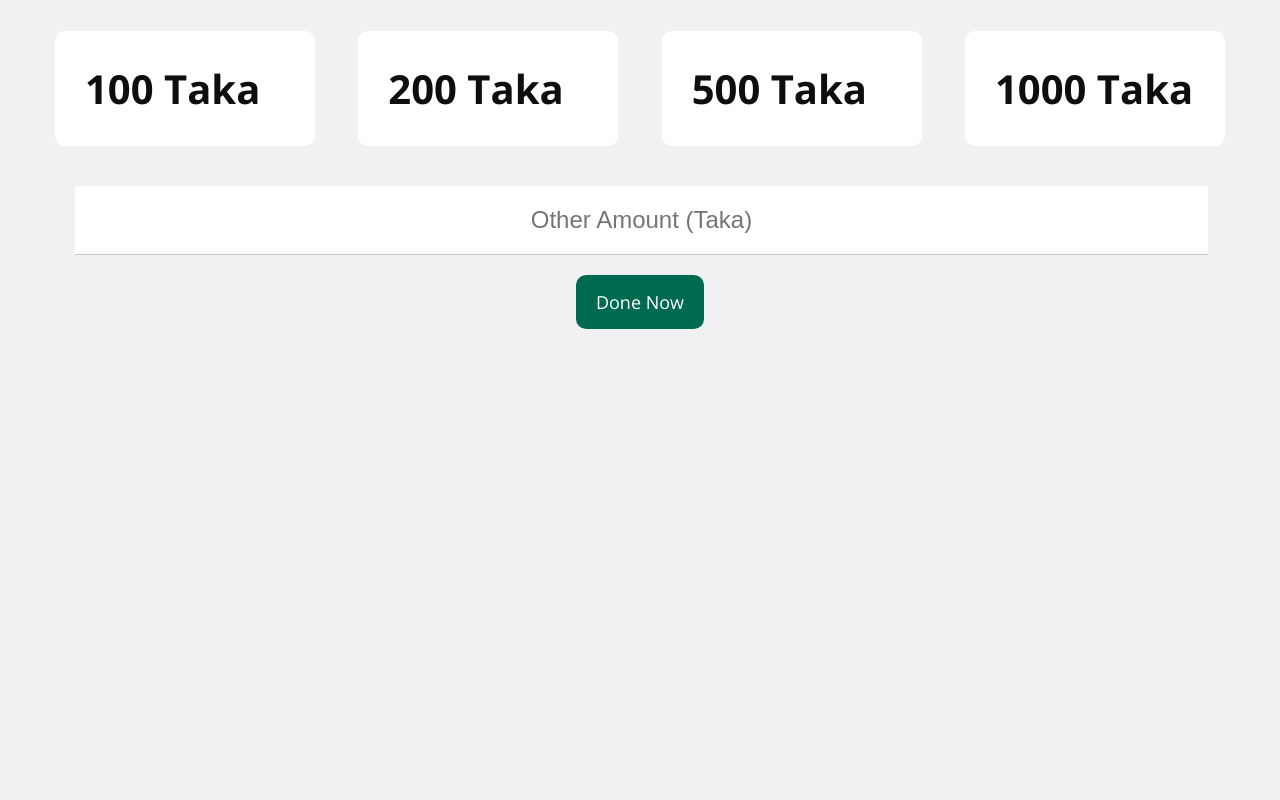
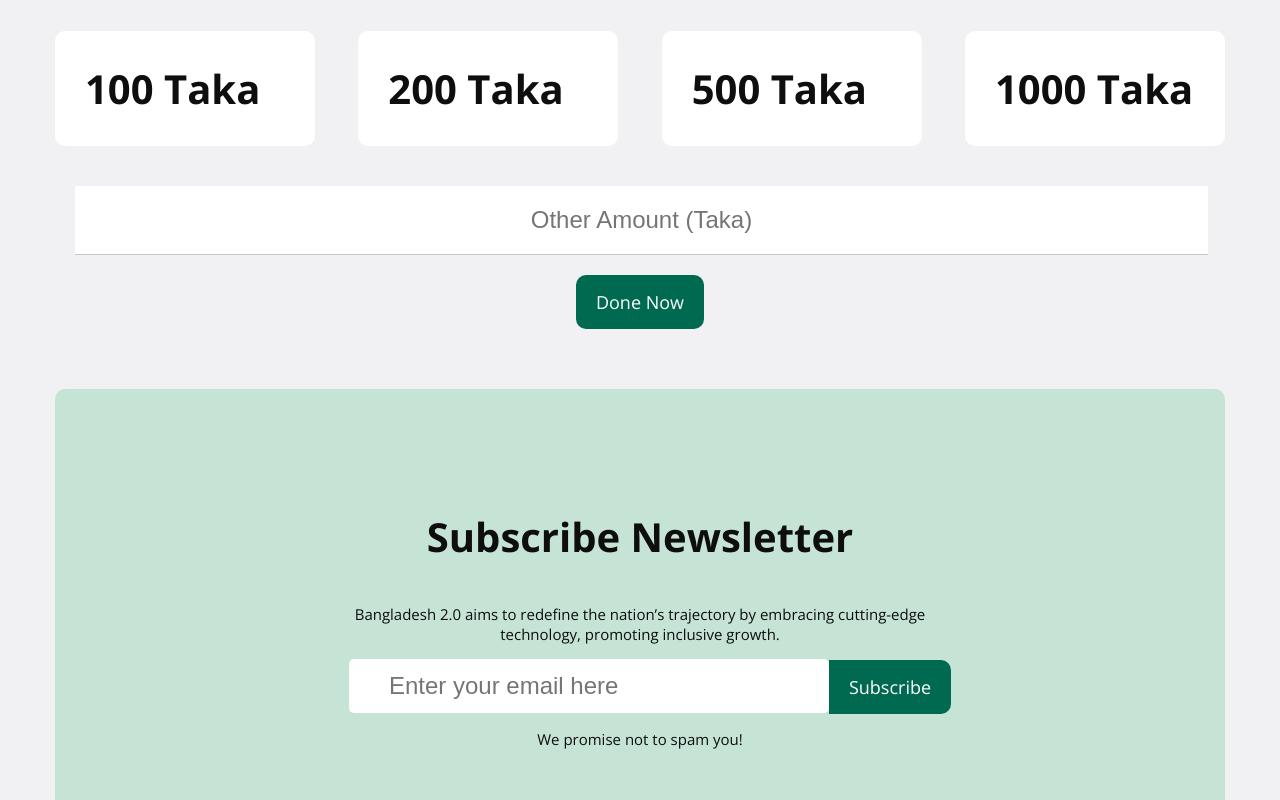
Before and after one commit to creative-kamrul/bangladesh2.0, a plain HTML site: page index.html in a window 1280 px wide. Shown: the part 3527-4327 px from the top of the page. Before the commit the page ends 3916 px from the top, so only its background shows below. Drawn offline with nearby package versions, Linux system fonts and the light colour scheme.

Commit message:
finall commit

```diff
--- a/css/style.css
+++ b/css/style.css
@@ -19,6 +19,11 @@
     font-family: "Open Sans", serif;
     border-radius: 10px;
     border: none;
+    transition: all 1s ;
+  }
+  .btn-primery:hover{
+    background: #06b0f3;
+    cursor: pointer;
   }
   .title{
   font-family: "Open Sans", serif;
@@ -56,6 +61,7 @@ nav a .header-btn{
   font-family: "Open Sans", serif;
   border-radius: 10px;
   border-color: #006A50;
+  transition: all 1s;
 }
 nav a .header-btn:hover{
   background: #006A50;
@@ -105,6 +111,10 @@ nav a .header-btn:hover{
   border: 2px solid #cec5c5;
   border-radius: 20px;
   margin: 10px;
+  transition: all 1s;
+}
+.piller .item-one:hover{
+  background: #5490F5;
 }
 .piller .p-title{
   font-family: "Open Sans", serif;
@@ -139,6 +149,7 @@ nav a .header-btn:hover{
 .future .three{
   background: #F7EBCF;
 }
+
 .future .f-item .f-title{
   font-family: "Open Sans", serif;
   font-size: 20px;
@@ -242,12 +253,17 @@ nav a .header-btn:hover{
   display: flex;
   justify-content: space-between;
 }
+
 .donate .m-title{
   width: 200px;
   background: #ffffff;
   padding: 30px;
   border: 1 px solid #C6E4D6;
   border-radius: 10px;
+}
+.donate .m-title:hover{
+  background: #a7c7b8;
+  transition: all 1s ;
 }
 .donate .taka{
   width: 90%;
@@ -261,6 +277,7 @@ nav a .header-btn:hover{
   outline: 0;
   margin-left: 20px;
 }
+
 .d-btn {
   width: 100%;
   margin-top: 20px;
@@ -269,3 +286,38 @@ nav a .header-btn:hover{
 .donate-btn{
   text-align: center;
 }
+/* =============newsletter=============== */
+.newsletter{
+  max-width: 1170px;
+  margin: 60px auto;
+  text-align: center;
+  background: #C6E4D6;
+  border-radius: 10px;
+}
+.newsletter .items-news{
+  padding: 80px 260px;
+ }
+ .problem{
+  border: none;
+  width: 400px;
+  border-radius: 5px;
+  padding: 13px 40px;
+  font-size: 24px;
+  outline: 0;
+  margin-left: 20px;
+ }
+ .s-btn{
+  background-color: #006A50;
+  color: #ffffff;
+  font-size: 18px;
+  padding: 15px 20px;
+  font-family: "Open Sans", serif;
+  border-radius: 0px 10px 10px 0px;
+  border: none;
+  transition: all 1s;
+ }
+
+ .s-btn:hover{
+  background: #06b0f3;
+  cursor: pointer;
+}
--- a/index.html
+++ b/index.html
@@ -83,11 +83,13 @@
          </div>
         <!-- -----------feedback part------------- -->
          <div class="feedback">
-            <p class="feed">"Lorem ipsum dolor sit amet consectetur adipisicing elit. Facilis quas, ducimus labore sequi quos deserunt optio id repellendus tempora veniam amet porro corporis exercitationem numquam debitis culpa laudantium odio, velit vel minus sit? Veritatis aut maiores ducimus fugit error ex sit, dignissimos eum tempora perferendis a rem culpa ab aliquid modi? Est vitae neque esse, cumque, quam tenetur rem earum eaque mollitia modi ipsum aspernatur, dignissimos excepturi aliquam architecto soluta necessitatibus vero?"</p>
+            <p class="feed">"Our people, particularly youth, gained us independence from an autocratic and undemocratic regime with their exceptional resolve and capability. That collective resolve should define Bangladesh of the future and place our nation as a responsive and responsible State in the comity of nations.
+
+                This was indeed a movement that primarily brought together people who were long left in politics and development. Who asked ‘prosperity’ to be shared, to be inclusive. The people aspired for a just, inclusive and functioning democracy for which our new generations made supreme sacrifice.s"</p>
             <p class="name">Dr. Muhammad Yunus</p>
             <p class="podobi">Chief Adviser of the People's Republic of Bangladesh</p>
          </div>
-          <!-- -----------feedback part------------- -->
+          <!-- -----------news part------------- -->
          <div class="news">
             <h3 class="title">Recent News</h3>
             <p class="discription">Bangladesh 2.0 aims to redefine the nation’s trajectory by embracing cutting-edge technology, promoting inclusive growth, and ensuring sustainability. With initiatives in renewable energy, digital transformation, and robust infrastructure, the country is set to become a global model of development.</p>
@@ -135,7 +137,7 @@
                 </div>
             </div>
          </div>
-         <!-- -----------feedback part------------- -->
+         <!-- -----------donate part------------- -->
           <div class="donate">
             <h3 class="title center">Donate Today</h3>
             <p class="discription">Bangladesh 2.0 aims to redefine the nation’s trajectory by embracing cutting-edge technology, promoting inclusive growth, and ensuring sustainability. With initiatives in renewable energy, digital transformation, and robust infrastructure.</p>
@@ -153,7 +155,17 @@
             </div>
 
           </div>
-
+        <!-- -----------donate part------------- -->
+         <div class="newsletter">
+            <div class="items-news">
+                <h3 class="title">Subscribe Newsletter</h3>
+            <p class="discription">Bangladesh 2.0 aims to redefine the nation’s trajectory by embracing cutting-edge technology, promoting inclusive growth.</p>
+            <div class="subscribe">
+                 <a href="#"><input class="problem" type="text" placeholder="Enter your email here"><button class="s-btn">Subscribe</button></a>
+            </div>
+            <p class="spam discription">We promise not to spam you!</p>
+            </div>
+         </div>
 
 
     </main>
```
